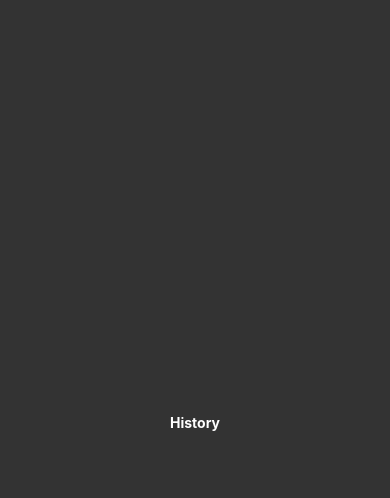
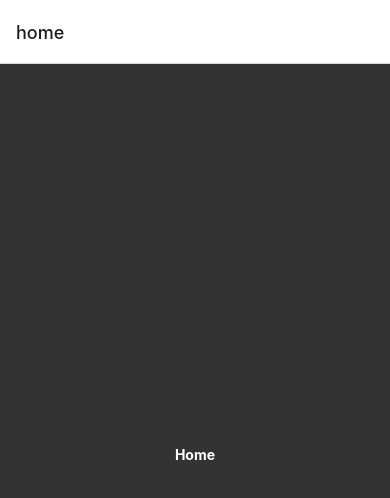
Before and after one commit to Hugovarellaa/nlw-01-omnistack, a React Native app in the folder mobile/: screen / in a window 390 px wide. Shown: the top 498 px of the page. Built offline with nearby package versions, Linux system fonts and the light colour scheme.

Commit message:
feat: Create Routes

```diff
--- a/mobile/App.tsx
+++ b/mobile/App.tsx
@@ -1,11 +1,11 @@
 import { StatusBar } from 'expo-status-bar'
-import { History } from './src/screens/History'
+import { Routes } from './src/routes'
 
 export default function App() {
   return (
     <>
       <StatusBar style="auto" />
-      <History />
+      <Routes />
     </>
   )
 }
--- a/mobile/package.json
+++ b/mobile/package.json
@@ -9,10 +9,14 @@
     "web": "expo start --web"
   },
   "dependencies": {
+    "@react-navigation/native": "^6.1.6",
+    "@react-navigation/native-stack": "^6.9.12",
     "expo": "~48.0.15",
     "expo-status-bar": "~1.4.4",
     "react": "18.2.0",
-    "react-native": "0.71.8"
+    "react-native": "0.71.8",
+    "react-native-safe-area-context": "4.5.0",
+    "react-native-screens": "~3.20.0"
   },
   "devDependencies": {
     "@babel/core": "^7.20.0",
--- /dev/null
+++ b/mobile/src/routes/app.routes.tsx
@@ -0,0 +1,14 @@
+import { createNativeStackNavigator } from '@react-navigation/native-stack'
+import { History } from '../screens/History'
+import { Home } from '../screens/Home'
+
+const { Navigator, Screen } = createNativeStackNavigator()
+
+export function AppRoutes() {
+  return (
+    <Navigator>
+      <Screen name="home" component={Home} />
+      <Screen name="history" component={History} />
+    </Navigator>
+  )
+}
--- /dev/null
+++ b/mobile/src/routes/index.tsx
@@ -0,0 +1,10 @@
+import { NavigationContainer } from '@react-navigation/native'
+import { AppRoutes } from './app.routes'
+
+export function Routes() {
+  return (
+    <NavigationContainer>
+      <AppRoutes />
+    </NavigationContainer>
+  )
+}
```
Also changed, not shown: 1 other file (tests, documents, lock files or other folders).
